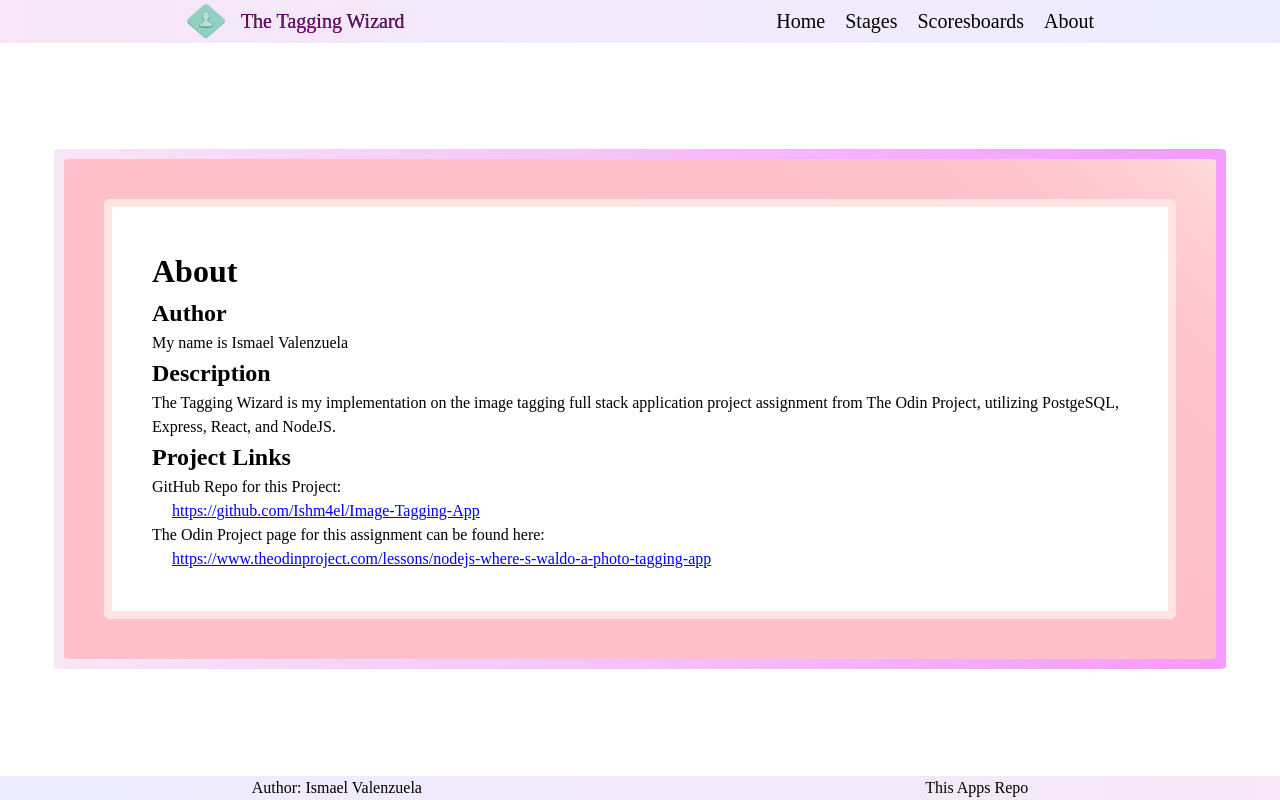
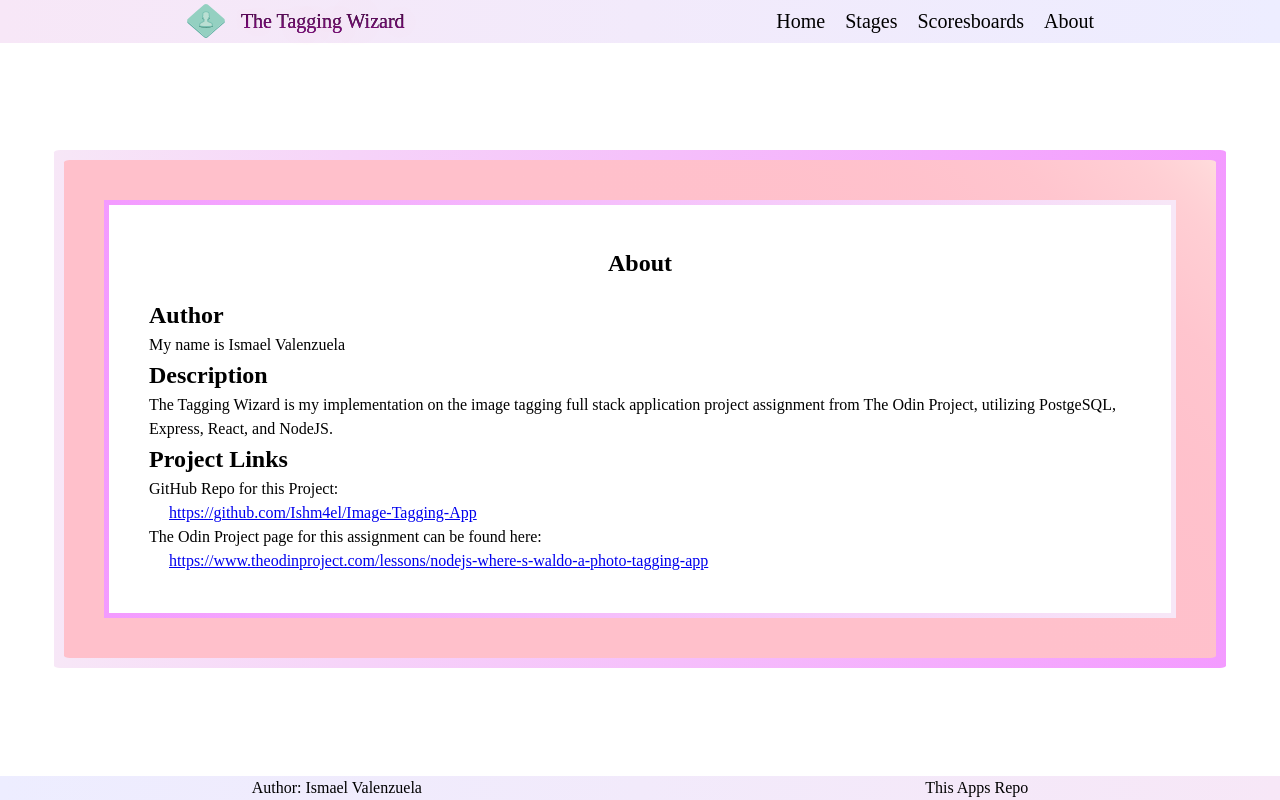
Before and after one commit to Ishm4el/Image-Tagging-App, a React (Vite) app in the folder client/: page /About in a window 1280 px wide. Built offline with nearby package versions, Linux system fonts and the light colour scheme.

Commit message:
Edited some of the html for the about and home pages. Switched div to header and section.

```diff
--- a/client/src/routes/About.module.css
+++ b/client/src/routes/About.module.css
@@ -5,10 +5,21 @@
 .card-about-content {
   background-color: white;
   padding: 5dvh;
-  border: mistyrose 1dvh solid;
-  border-radius: 5px;
+  border-image: linear-gradient(
+      to right,
+      var(--lightThirdBg),
+      var(--lightPrimaryBg)
+    )
+    1;
+  border-width: 5px;
+  border-style: solid;
 }
 
 dd {
-    padding-left: 20px;
+  padding-left: 20px;
 }
+
+h1 {
+  text-align: center;
+  margin-bottom: 2dvh;
+}
--- a/client/src/routes/About.tsx
+++ b/client/src/routes/About.tsx
@@ -2,7 +2,7 @@ import styles from "./About.module.css";
 export default function About(): React.ReactElement {
   return (
     <main className={styles["container-main"]}>
-      <div className={styles["card-about-content"]}>
+      <section className={styles["card-about-content"]}>
         <h1>About</h1>
         <h2>Author</h2>
         <p>My name is Ismael Valenzuela</p>
@@ -27,7 +27,7 @@ export default function About(): React.ReactElement {
             </a>
           </dd>
         </dl>
-      </div>
+      </section>
     </main>
   );
 }
--- a/client/src/routes/Home.tsx
+++ b/client/src/routes/Home.tsx
@@ -4,27 +4,27 @@ export default function Home(): React.ReactElement {
   return (
     <main className={styles["container-main"]}>
       <div className={styles["card-home-welcome"]}>
-        <div className={styles["card-welcome"]}>
+        <header className={styles["card-welcome"]}>
           <h1>
             Welcome<br></br>to<br></br>
             <span>The Tagging Wizard!</span>
           </h1>
           <p>Are you ready to show off your tagging skills?</p>
-        </div>
-        <div className={styles["card-text"]}>
+        </header>
+        <section className={styles["card-text"]}>
           <h2>Description</h2>
           <p>
             This is is a image tagging game, where the player is presented an
             image and are timed with the objective of tagging all of the objects
             tasked to be identified
           </p>
-        </div>
-        <div className={styles["card-text"]}>
+        </section>
+        <section className={styles["card-text"]}>
           <h2>To Start</h2>
           <p>
             Let's select a stage!: <Link to={"/stages"}>STAGES</Link>
           </p>
-        </div>
+        </section>
       </div>
     </main>
   );
```
Also changed, not shown: client/src/routes/Stages.tsx (added).
